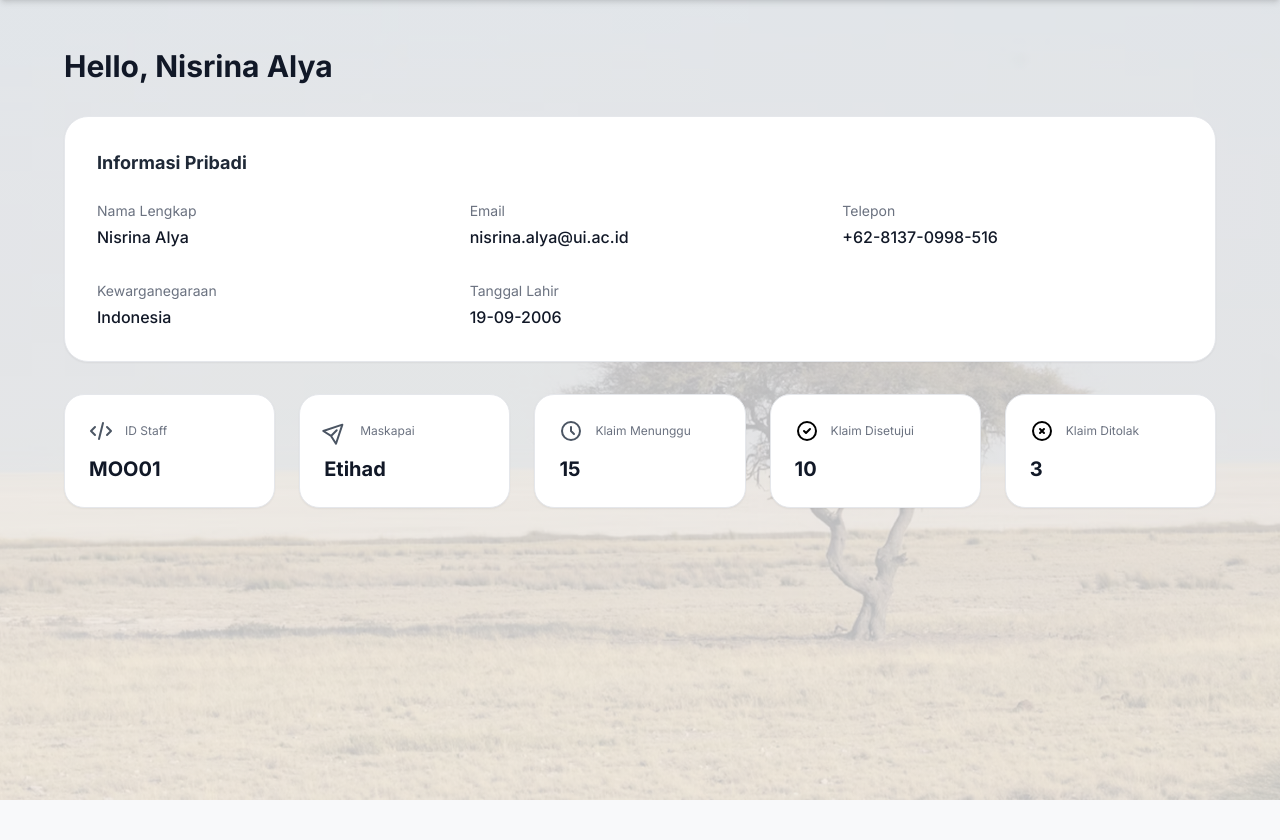
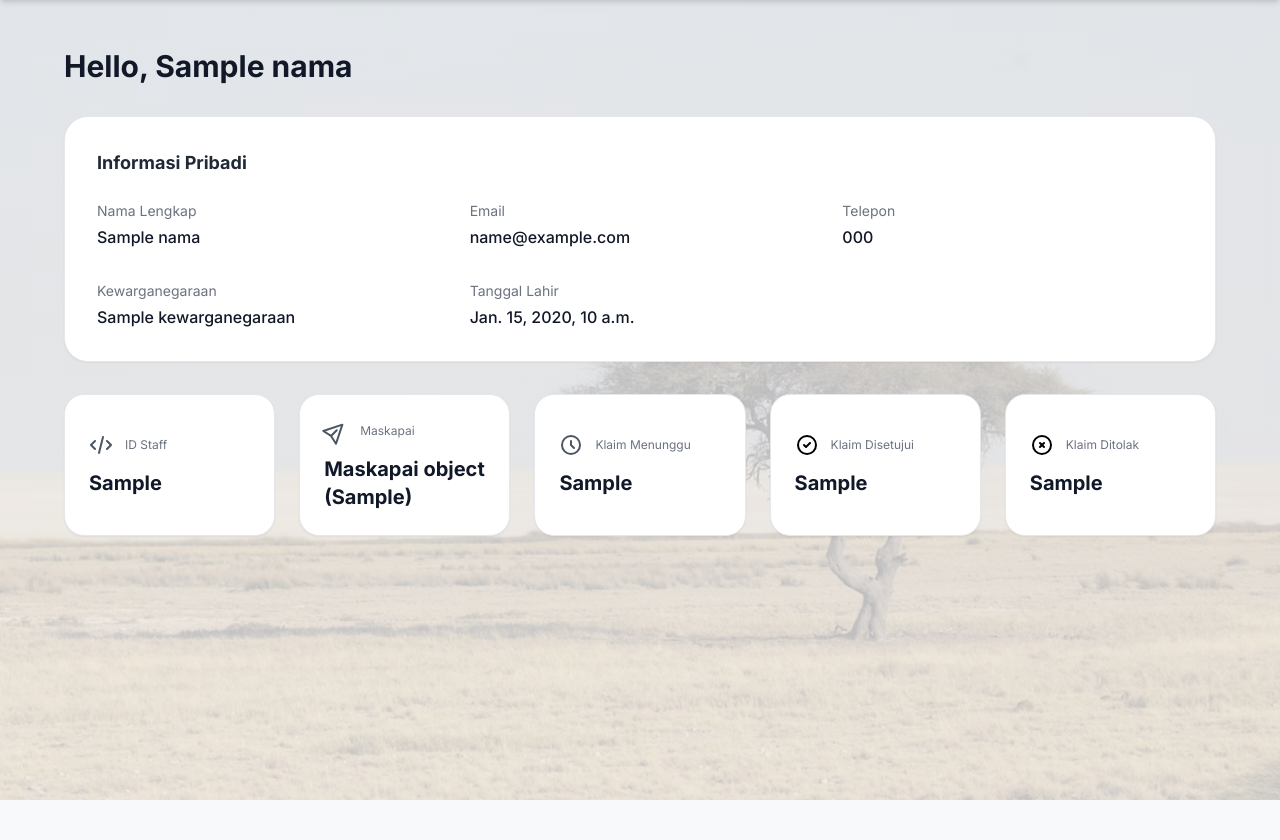
Before and after one commit to basdat-2026-b1-project/TK04-SQL-B-b1, a Django app: template staff/templates/staff/dashboard.html in a window 1280 px wide. Shown: the part 64-904 px from the top of the page. Run offline with Django 5.2, Linux system fonts and the light colour scheme; tables that the repository leaves empty hold one stand-in row (values such as "Sample post"); the template is opened without the code that fills it: values that come from a table or form of the project are taken from there, most other values are stand-ins (such as "Sample title", 1, 10 or a date in 2020); some libraries are stand-ins or nearby versions; some web fonts are replaced.

Commit message:
final amin

```diff
--- a/staff/templates/staff/dashboard.html
+++ b/staff/templates/staff/dashboard.html
@@ -8,7 +8,7 @@
      style="background-image: linear-gradient(rgba(240, 244, 248, 0.4), rgba(240, 244, 248, 0.4)), url('{% static "img/image-2.png" %}');">
     <div class="max-w-6xl mx-auto relative z-10">
 
-        <h1 class="text-3xl font-bold text-gray-900 mb-8">Hello, {{ request.session.nama|default:"Nisrina Alya" }}</h1>
+        <h1 class="text-3xl font-bold text-gray-900 mb-8">Hello, {{ nama }}</h1>
 
         <div class="bg-white rounded-[24px] shadow-sm border border-gray-200 p-8 mb-8">
             <h2 class="text-lg font-bold text-gray-800 mb-6">Informasi Pribadi</h2>
@@ -16,23 +16,23 @@
             <div class="grid grid-cols-1 sm:grid-cols-2 md:grid-cols-3 gap-8">
                 <div>
                     <p class="text-sm text-gray-500 mb-1">Nama Lengkap</p>
-                    <p class="font-medium text-gray-900">{{ request.session.nama|default:"Nisrina Alya" }}</p>
+                    <p class="font-medium text-gray-900">{{ nama }}</p>
                 </div>
                 <div>
                     <p class="text-sm text-gray-500 mb-1">Email</p>
-                    <p class="font-medium text-gray-900">{{ request.session.email|default:"nisrina.alya@ui.ac.id" }}</p>
+                    <p class="font-medium text-gray-900">{{ email }}</p>
                 </div>
                 <div>
                     <p class="text-sm text-gray-500 mb-1">Telepon</p>
-                    <p class="font-medium text-gray-900">+62-8137-0998-516</p>
+                    <p class="font-medium text-gray-900">{{ telepon }}</p>
                 </div>
                 <div>
                     <p class="text-sm text-gray-500 mb-1">Kewarganegaraan</p>
-                    <p class="font-medium text-gray-900">Indonesia</p>
+                    <p class="font-medium text-gray-900">{{ kewarganegaraan }}</p>
                 </div>
                 <div>
                     <p class="text-sm text-gray-500 mb-1">Tanggal Lahir</p>
-                    <p class="font-medium text-gray-900">19-09-2006</p>
+                    <p class="font-medium text-gray-900">{{ tanggal_lahir }}</p>
                 </div>
             </div>
         </div>
@@ -44,7 +44,7 @@
                     <svg class="w-6 h-6 text-gray-600" fill="none" stroke="currentColor" viewBox="0 0 24 24"><path stroke-linecap="round" stroke-linejoin="round" stroke-width="2" d="M10 20l4-16m4 4l4 4-4 4M6 16l-4-4 4-4"></path></svg>
                     <p class="text-xs text-gray-500">ID Staff</p>
                 </div>
-                <p class="text-xl font-bold text-gray-900">MOO01</p>
+                <p class="text-xl font-bold text-gray-900">{{ id_staf }}</p>
             </div>
 
             <div class="bg-white rounded-[20px] shadow-sm border border-gray-200 p-6 flex flex-col justify-center gap-3">
@@ -52,7 +52,7 @@
                     <svg class="w-6 h-6 text-gray-600 transform rotate-45" fill="none" stroke="currentColor" viewBox="0 0 24 24"><path stroke-linecap="round" stroke-linejoin="round" stroke-width="2" d="M12 19l9 2-9-18-9 18 9-2zm0 0v-8"></path></svg>
                     <p class="text-xs text-gray-500">Maskapai</p>
                 </div>
-                <p class="text-xl font-bold text-gray-900">Etihad</p>
+                <p class="text-xl font-bold text-gray-900">{{ maskapai }}</p>
             </div>
 
             <div class="bg-white rounded-[20px] shadow-sm border border-gray-200 p-6 flex flex-col justify-center gap-3">
@@ -60,7 +60,7 @@
                     <svg class="w-6 h-6 text-gray-600" fill="none" stroke="currentColor" viewBox="0 0 24 24"><path stroke-linecap="round" stroke-linejoin="round" stroke-width="2" d="M12 8v4l3 3m6-3a9 9 0 11-18 0 9 9 0 0118 0z"></path></svg>
                     <p class="text-xs text-gray-500">Klaim Menunggu</p>
                 </div>
-                <p class="text-xl font-bold text-gray-900">15</p>
+                <p class="text-xl font-bold text-gray-900">{{ klaim_menunggu }}</p>
             </div>
 
             <div class="bg-white rounded-[20px] shadow-sm border border-gray-200 p-6 flex flex-col justify-center gap-3">
@@ -68,7 +68,7 @@
                     <svg class="w-6 h-6 text-black" fill="none" stroke="currentColor" viewBox="0 0 24 24"><path stroke-linecap="round" stroke-linejoin="round" stroke-width="2" d="M9 12l2 2 4-4m6 2a9 9 0 11-18 0 9 9 0 0118 0z"></path></svg>
                     <p class="text-xs text-gray-500">Klaim Disetujui</p>
                 </div>
-                <p class="text-xl font-bold text-gray-900">10</p>
+                <p class="text-xl font-bold text-gray-900">{{ klaim_disetujui }}</p>
             </div>
 
             <div class="bg-white rounded-[20px] shadow-sm border border-gray-200 p-6 flex flex-col justify-center gap-3">
@@ -76,7 +76,7 @@
                     <svg class="w-6 h-6 text-black" fill="none" stroke="currentColor" viewBox="0 0 24 24"><path stroke-linecap="round" stroke-linejoin="round" stroke-width="2" d="M10 14l2-2m0 0l2-2m-2 2l-2-2m2 2l2 2m7-2a9 9 0 11-18 0 9 9 0 0118 0z"></path></svg>
                     <p class="text-xs text-gray-500">Klaim Ditolak</p>
                 </div>
-                <p class="text-xl font-bold text-gray-900">3</p>
+                <p class="text-xl font-bold text-gray-900">{{ klaim_ditolak }}</p>
             </div>
 
         </div>
```
Also changed, not shown: staff/views.py (+21 -1 lines).
